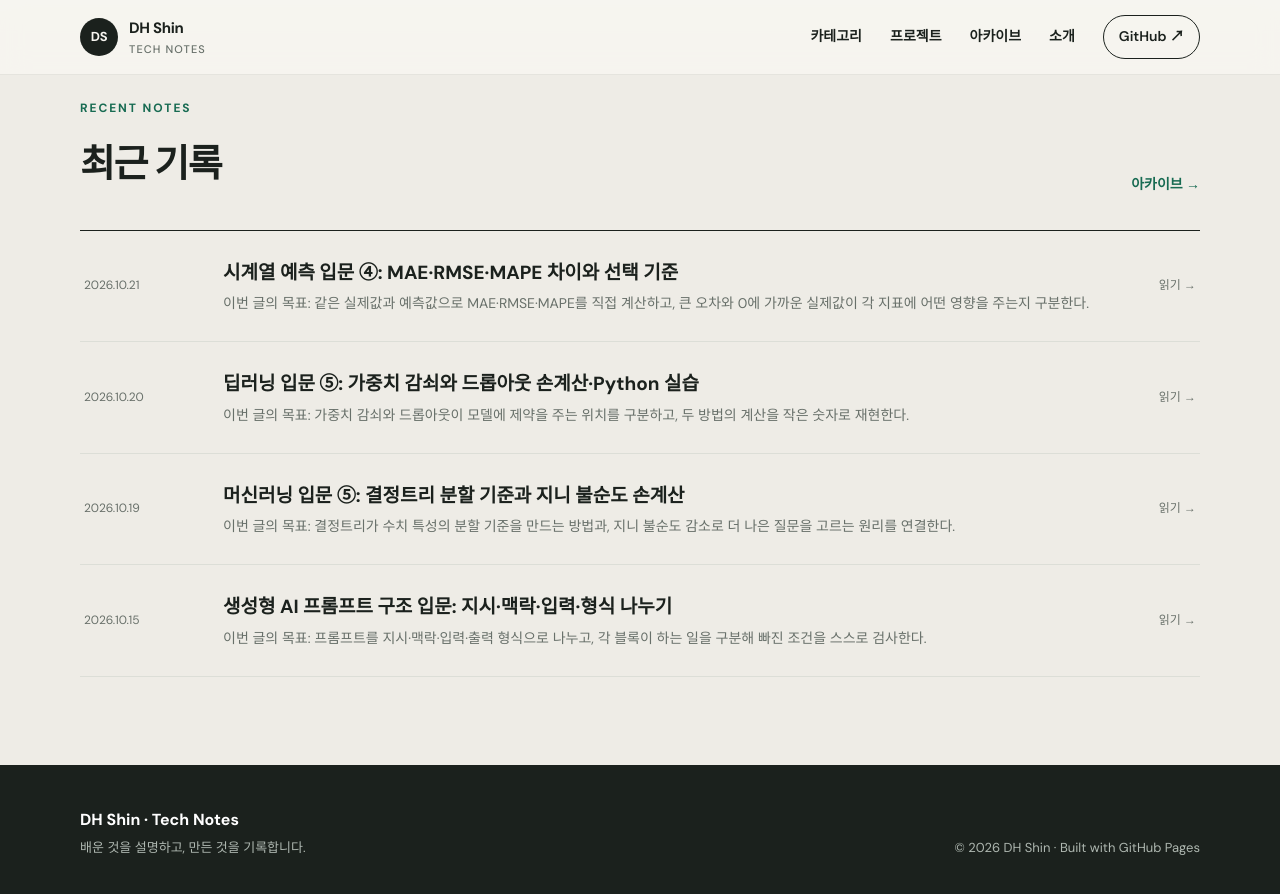
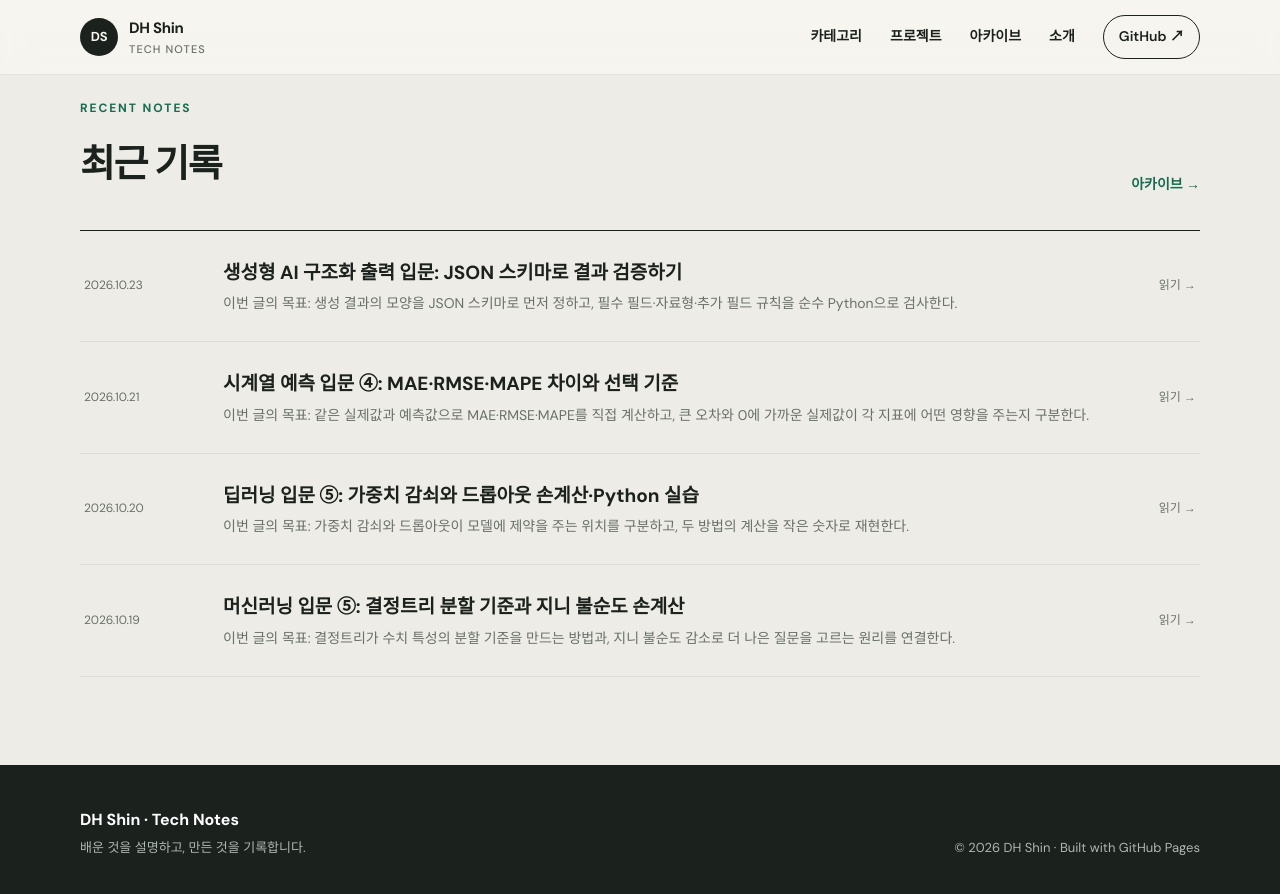
Before and after one commit to dhshin96/dhshin96.github.io, a Jekyll site: the page built from index.html, in a window 1280 px wide and 900 px high, scrolled down 1354 px. Shown: the top 894 px of the window. Built offline with Jekyll 4.4.1, drawn with Linux system fonts in a browser that asks for light colours; some of the changed lines change nothing that is shown.

Commit message:
Add structured output JSON schema lesson

````diff
--- a/_posts/2026-10-15-generative-ai-prompt-structure.md
+++ b/_posts/2026-10-15-generative-ai-prompt-structure.md
@@ -135,7 +135,7 @@ print("구조화 프롬프트 길이:", len(structured_prompt))
 
 ## 다음 글 예고
 
-다음 글에서는 **구조화 출력**을 다룬다. JSON의 필드와 자료형을 먼저 정하고, 생성 결과가 스키마를 만족하는지 순수 Python으로 검사한다.
+다음 글에서는 [JSON의 필드와 자료형을 먼저 정해 구조화 출력을 검증하는 방법]({{ '/posts/generative-ai-structured-output-json-schema/' | relative_url }})을 다룬다. 순수 Python으로 생성 결과가 스키마를 만족하는지 검사한다.
 
 ## 참고 자료
 
--- /dev/null
+++ b/_posts/2026-10-23-generative-ai-structured-output-json-schema.md
@@ -0,0 +1,162 @@
+---
+title: "생성형 AI 구조화 출력 입문: JSON 스키마로 결과 검증하기"
+date: 2026-10-23 20:00:00 +0900
+categories: [학습과 모델링, 지능형 시스템]
+tags: [생성형-AI, 구조화-출력, JSON-스키마, 출력-검증, Python]
+description: "JSON과 JSON 스키마의 차이를 이해하고, required·자료형·추가 필드 규칙으로 생성 결과를 검사합니다. 순수 Python 검증기로 정상 결과 1개와 오류 결과 3개를 구분합니다."
+reading_time: 10
+series: "처음 시작하는 생성형 AI"
+level: "입문"
+math: true
+---
+
+> **이번 글의 목표:** 생성 결과의 모양을 JSON 스키마로 먼저 정하고, 필수 필드·자료형·추가 필드 규칙을 순수 Python으로 검사한다.
+
+먼저 결과부터 보자. 같은 JSON 객체 네 개를 검사했더니 정상 결과만 `통과`했다. 나머지는 각각 `difficulty` 누락, 정수여야 할 값의 문자열 입력, 허용하지 않은 `note` 추가 때문에 `실패`했다. JSON으로 읽을 수 있다는 사실과 필요한 구조를 만족한다는 사실은 서로 다르다.
+
+앞 글에서 [지시·맥락·입력·출력 형식을 나눠 요청 조건을 고정하는 방법]({{ '/posts/generative-ai-prompt-structure/' | relative_url }})을 배웠다. 이번에는 그중 출력 형식을 사람이 읽는 문장에서 프로그램이 검사할 수 있는 계약으로 바꾼다.
+
+## 1. 직관: JSON은 상자이고, 스키마는 상자 검사표다
+
+`{"concept": "구조화 출력"}`은 올바른 JSON이다. 중괄호 안에 키와 값을 넣는 문법을 지켰기 때문이다. 하지만 프로그램이 `concept`, `difficulty`, `keywords` 세 필드를 모두 기대한다면 이 결과는 쓸 수 없다. 문법 검사는 JSON을 **읽을 수 있는지** 답하고, 스키마 검사는 읽은 값이 **약속한 모양인지** 답한다.
+
+이번에 사용할 계약은 단순하다.
+
+- `concept`는 문자열이다.
+- `difficulty`는 1, 2, 3 중 하나인 정수다.
+- `keywords`는 문자열을 두 개 이상 담은 배열이다.
+- 세 필드는 모두 필수이며, 다른 필드는 허용하지 않는다.
+
+<figure class="study-figure">
+  <img src="{{ '/assets/images/generative-ai/structured-output-schema-validation.svg' | relative_url }}" alt="네 JSON 후보를 파싱한 뒤 필수 필드, 자료형, 추가 필드 규칙으로 검사하는 흐름. 정상 객체 하나만 통과하고 필드 누락, 자료형 오류, 추가 필드가 있는 객체 세 개는 실패한다.">
+  <figcaption>그림 1. 구조화 출력은 JSON 파싱에서 끝나지 않는다. 스키마 규칙을 모두 통과해야 프로그램이 기대한 데이터가 된다.</figcaption>
+</figure>
+
+## 2. 기호와 수식: 오류 집합이 비어야 통과한다
+
+출력 객체를 $x$, 필수 필드 오류를 $V_{required}$, 자료형 오류를 $V_{type}$, 추가 필드 오류를 $V_{extra}$라고 하자. 전체 오류 집합은 다음과 같다.
+
+$$
+V(x)=V_{required}(x)\cup V_{type}(x)\cup V_{extra}(x)
+$$
+
+통과 여부 $P(x)$는 오류 개수만 보면 된다.
+
+$$
+P(x)=
+\begin{cases}
+1 & \text{if } |V(x)|=0 \\
+0 & \text{if } |V(x)|>0
+\end{cases}
+$$
+
+정상 예제는 오류가 0개라 통과한다. 필드 누락, 자료형 오류, 추가 필드 예제는 각각 오류가 1개라 실패한다. 실제 검증기는 모든 오류를 모아 보여 줄 수도 있지만, 입문 실습에서는 첫 오류에서 멈춰 원인과 규칙을 한 쌍씩 확인한다.
+
+## 3. 작은 손검사: 키 집합부터 비교하기
+
+필수 키 집합을 $R=\{concept, difficulty, keywords\}$라고 하자. 후보가 다음과 같다면 실제 키 집합 $K$에는 `difficulty`가 없다.
+
+```json
+{"concept": "구조화 출력", "keywords": ["JSON", "스키마"]}
+```
+
+따라서 $R-K=\{difficulty\}$이고 첫 검사에서 실패한다. 반대로 `note`가 더 들어오면 $K-R=\{note\}$가 된다. `additionalProperties: false`는 이 차집합이 비어 있어야 한다는 뜻이다. 필수 키와 추가 키 검사를 통과한 다음 각 값의 자료형과 허용 범위를 확인하면 된다.
+
+JSON Schema 공식 안내에 따르면 `properties`는 각 필드의 규칙을 정하지만, 그것만으로 필드가 필수가 되지는 않는다. 필수 키는 `required`에 따로 적어야 한다. 또한 일반 JSON Schema에서는 추가 필드가 기본적으로 허용되므로, 닫힌 구조가 필요하면 `additionalProperties`를 `false`로 둔다.
+
+## 4. 실행 가능한 Python 실습
+
+아래 코드는 외부 패키지나 API를 쓰지 않는다. 이번 스키마에서 필요한 규칙만 함수로 옮겨 네 결과를 결정적으로 검사한다.
+
+```python
+schema = {
+    "properties": {
+        "concept": {"type": "string"},
+        "difficulty": {"type": "integer", "enum": [1, 2, 3]},
+        "keywords": {"type": "array", "items": "string", "minItems": 2},
+    },
+    "required": ["concept", "difficulty", "keywords"],
+    "additionalProperties": False,
+}
+
+
+def validate(data, rule):
+    missing = [key for key in rule["required"] if key not in data]
+    if missing:
+        return False, f"필수 필드 누락: {', '.join(missing)}"
+
+    allowed = set(rule["properties"])
+    extra = sorted(set(data) - allowed)
+    if not rule["additionalProperties"] and extra:
+        return False, f"허용되지 않은 필드: {', '.join(extra)}"
+
+    if not isinstance(data["concept"], str):
+        return False, "concept: string 필요"
+    if type(data["difficulty"]) is not int:
+        return False, "difficulty: integer 필요"
+    if data["difficulty"] not in rule["properties"]["difficulty"]["enum"]:
+        return False, "difficulty: 1, 2, 3 중 하나 필요"
+    if not isinstance(data["keywords"], list):
+        return False, "keywords: array 필요"
+    if len(data["keywords"]) < 2 or not all(
+        isinstance(item, str) for item in data["keywords"]
+    ):
+        return False, "keywords: 문자열 2개 이상 필요"
+    return True, "스키마 일치"
+
+
+cases = {
+    "정상": {"concept": "구조화 출력", "difficulty": 1,
+             "keywords": ["JSON", "스키마"]},
+    "필드 누락": {"concept": "구조화 출력",
+                  "keywords": ["JSON", "스키마"]},
+    "자료형 오류": {"concept": "구조화 출력", "difficulty": "1",
+                    "keywords": ["JSON", "스키마"]},
+    "추가 필드": {"concept": "구조화 출력", "difficulty": 1,
+                  "keywords": ["JSON", "스키마"], "note": "초보"},
+}
+
+for name, data in cases.items():
+    passed, reason = validate(data, schema)
+    print(f"{name}: {'통과' if passed else '실패'} - {reason}")
+```
+
+실행 출력은 다음과 같다.
+
+```text
+정상: 통과 - 스키마 일치
+필드 누락: 실패 - 필수 필드 누락: difficulty
+자료형 오류: 실패 - difficulty: integer 필요
+추가 필드: 실패 - 허용되지 않은 필드: note
+```
+
+## 5. 결과 해석: 형식 보장은 내용 보장이 아니다
+
+정상 결과의 `concept`에 틀린 설명을 넣어도 자료형이 문자열이면 이 검사는 통과한다. 스키마는 필드의 존재와 모양을 검사할 뿐, 사실성이나 설명의 품질까지 판정하지 않는다. 내용 평가는 정답 예시, 채점 기준, 테스트 데이터로 별도 수행해야 한다.
+
+2026년 10월 23일 확인한 OpenAI 공식 문서에서 Responses API의 구조화 출력은 `text.format`에 `type: "json_schema"`와 스키마를 지정하는 방식이다. 단순 JSON 모드는 문법상 올바른 JSON을 목표로 하지만, 구조화 출력은 지원되는 JSON Schema 범위 안에서 스키마 준수를 목표로 한다. 현재 엄격한 구조화 출력에서는 객체의 모든 필드를 `required`에 넣고 `additionalProperties: false`를 설정해야 한다. 지원 범위와 API 이름은 바뀔 수 있으므로 실제 호출 전 공식 문서를 다시 확인해야 한다.
+
+외부 API를 사용하더라도 거절, 중단, 불완전 응답 같은 예외 처리는 남는다. 또한 모델 출력으로 도구를 실행한다면 형식 검사 뒤에 권한과 사용자 승인도 따로 확인해야 한다. 그 다음 단계가 궁금하다면 [JSON 스키마를 도구 호출 인수와 연결하는 글]({{ '/posts/ai-agent-tool-calling-json-schema/' | relative_url }})에서 검증과 실행의 경계를 이어서 볼 수 있다.
+
+## 6. 직접 바꿔 보는 연습
+
+1. 정상 예제의 `difficulty`를 `4`로 바꾸고 허용 범위 오류를 확인한다.
+2. `keywords`를 문자열 하나만 가진 배열로 바꾸고 최소 개수 검사를 통과하는지 확인한다.
+3. `summary` 문자열 필드를 스키마와 네 사례에 추가한다. 필수 키 목록을 함께 바꾸지 않았을 때 어떤 차이가 생기는지 비교한다.
+
+## 핵심 요약
+
+- JSON 문법이 맞는 것과 스키마가 요구한 구조를 만족하는 것은 다르다.
+- `properties`는 필드 규칙, `required`는 필수 키, `additionalProperties: false`는 예상 밖의 키를 막는 규칙이다.
+- 순수 Python 검사에서 정상 결과 1개만 통과했고, 누락·자료형·추가 필드 오류 3개는 각각 실패했다.
+- 구조 검증 뒤에도 사실성 평가와 예외 처리, 실행 권한 검사는 별도로 필요하다.
+
+## 다음 글 예고
+
+다음 글에서는 **RAG**를 다룬다. 작은 문서 조각에서 질문과 가까운 근거를 검색하고, 검색된 근거만 생성 입력에 붙이는 흐름을 순수 Python으로 재현한다.
+
+## 참고 자료
+
+1. OpenAI, [Structured model outputs](https://developers.openai.com/api/docs/guides/structured-outputs?api-mode=responses) — Responses API의 `text.format`, 구조화 출력과 JSON 모드의 차이, 지원되는 스키마 제약(2026-10-23 확인).
+2. OpenAI, [Create a model response](https://developers.openai.com/api/reference/resources/responses/methods/create) — `json_schema` 응답 형식과 `strict` 필드의 현재 API 정의(2026-10-23 확인).
+3. JSON Schema, [Object](https://json-schema.org/understanding-json-schema/reference/object) — `properties`, `required`, `additionalProperties`의 동작.
````
Also changed, not shown: assets/images/generative-ai/structured-output-schema-validation.svg (added).
